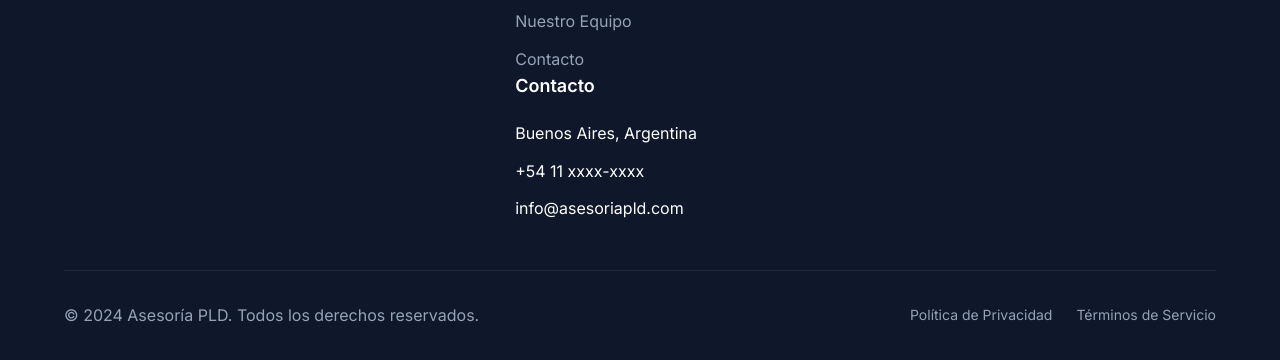
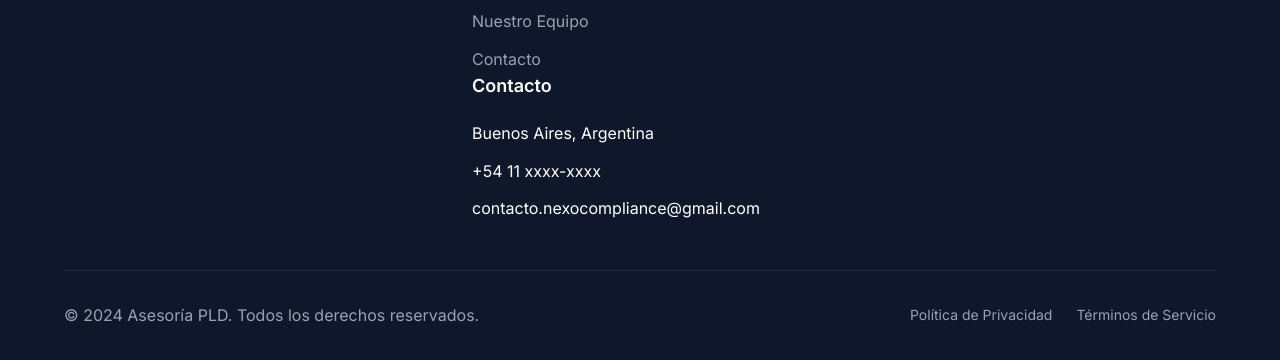
Before and after one commit to nexocompliance/nexocompliance-1, a website: page index.html in a window 1280 px wide. Shown: the part 6829-7189 px from the top of the page. Drawn offline with Linux system fonts and the light colour scheme.

Commit message:
Update index.html

```diff
--- a/index.html
+++ b/index.html
@@ -591,7 +591,7 @@
                         <ul class="footer-list">
                             <li>Buenos Aires, Argentina</li>
                             <li>+54 11 xxxx-xxxx</li>
-                            <li>info@asesoriapld.com</li>
+                            <li>contacto.nexocompliance@gmail.com</li>
                         </ul>
                     </div>
                 </div>
```
